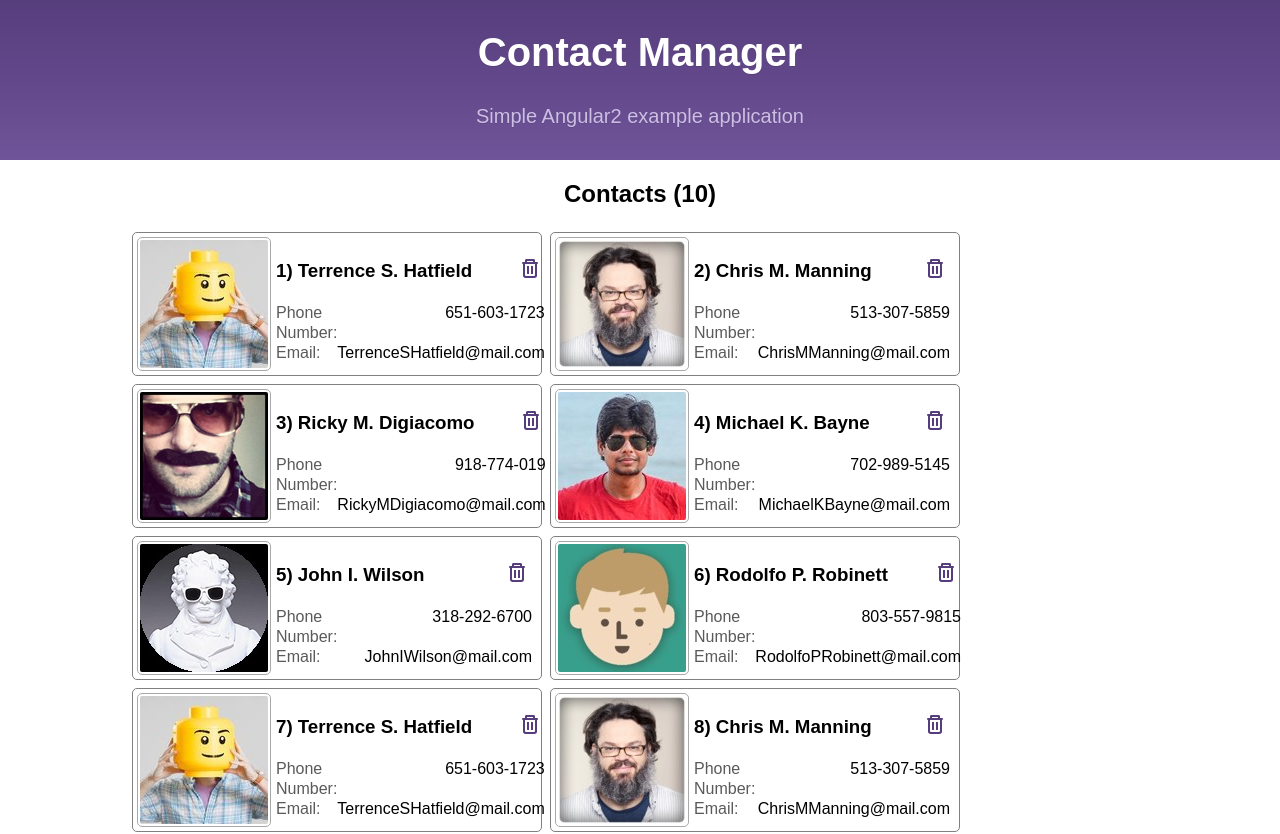
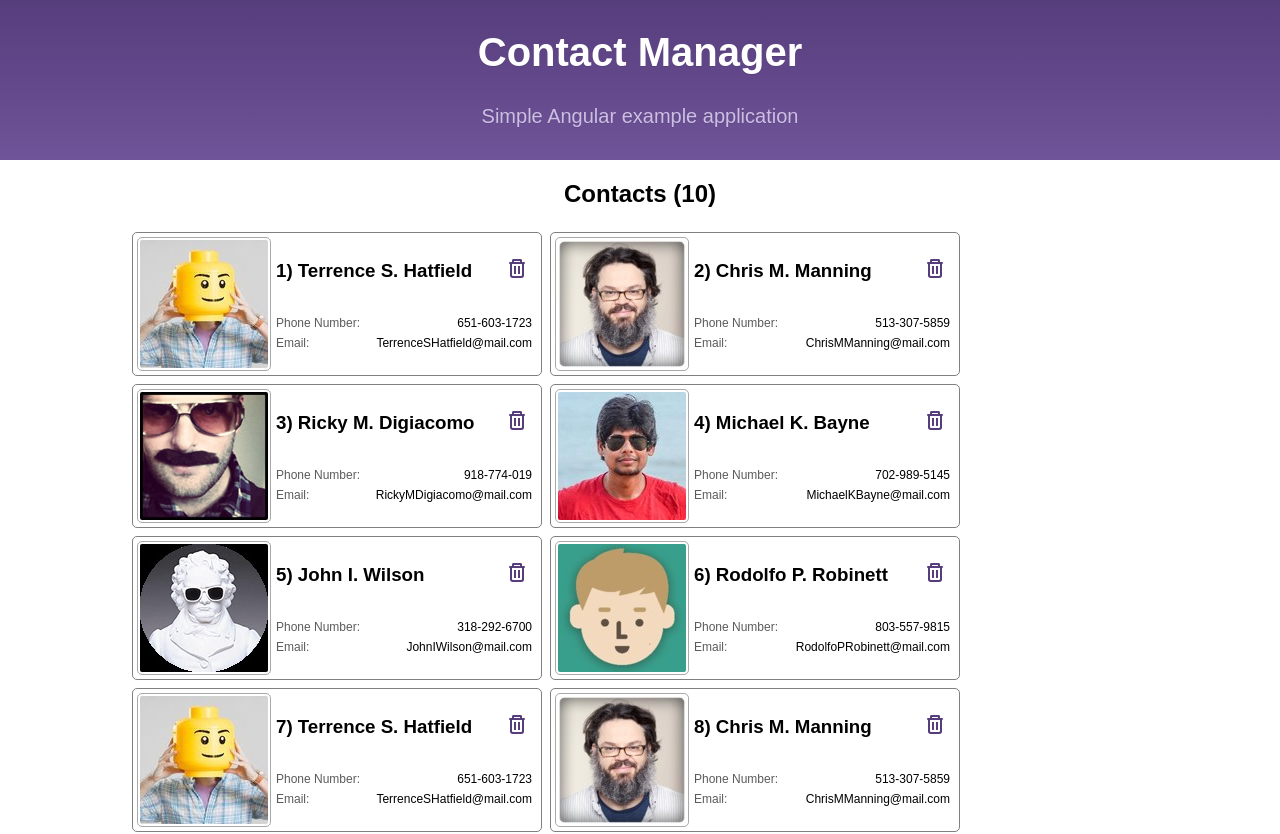
Before and after one commit to hearsid/ng-contact-manager, an Angular app: page /contacts in a window 1280 px wide. Shown: the top 834 px of the page. Built offline with nearby package versions, Linux system fonts and the light colour scheme.

Commit message:
title modified and removed console log

```diff
--- a/src/app/app.component.html
+++ b/src/app/app.component.html
@@ -1,7 +1,7 @@
 <header class="bs-header">
   <div class="container">
     <h1>Contact Manager</h1>
-    <p>Simple Angular2 example application</p>
+    <p>Simple Angular example application</p>
   </div>
 </header>
 <div class="main-container container">
--- a/src/app/contacts/contacts.component.ts
+++ b/src/app/contacts/contacts.component.ts
@@ -29,8 +29,6 @@ export class ContactsComponent implements OnInit, OnDestroy {
         this.total_contacts = Number(total_contacts);
         this.contacts = this.contactService.generateContacts(this.total_contacts);
         this.getContacts(this.total_contacts);
-        console.log(this.total_contacts);
-        console.log(this.contacts);
       });
   }
 
--- a/src/styles.scss
+++ b/src/styles.scss
@@ -101,6 +101,7 @@ body {
       margin-top: auto;
       margin-bottom: auto;
       font-weight: 400;
+      font-size: 12px;
 
       .label {
         margin-right: auto;
```
